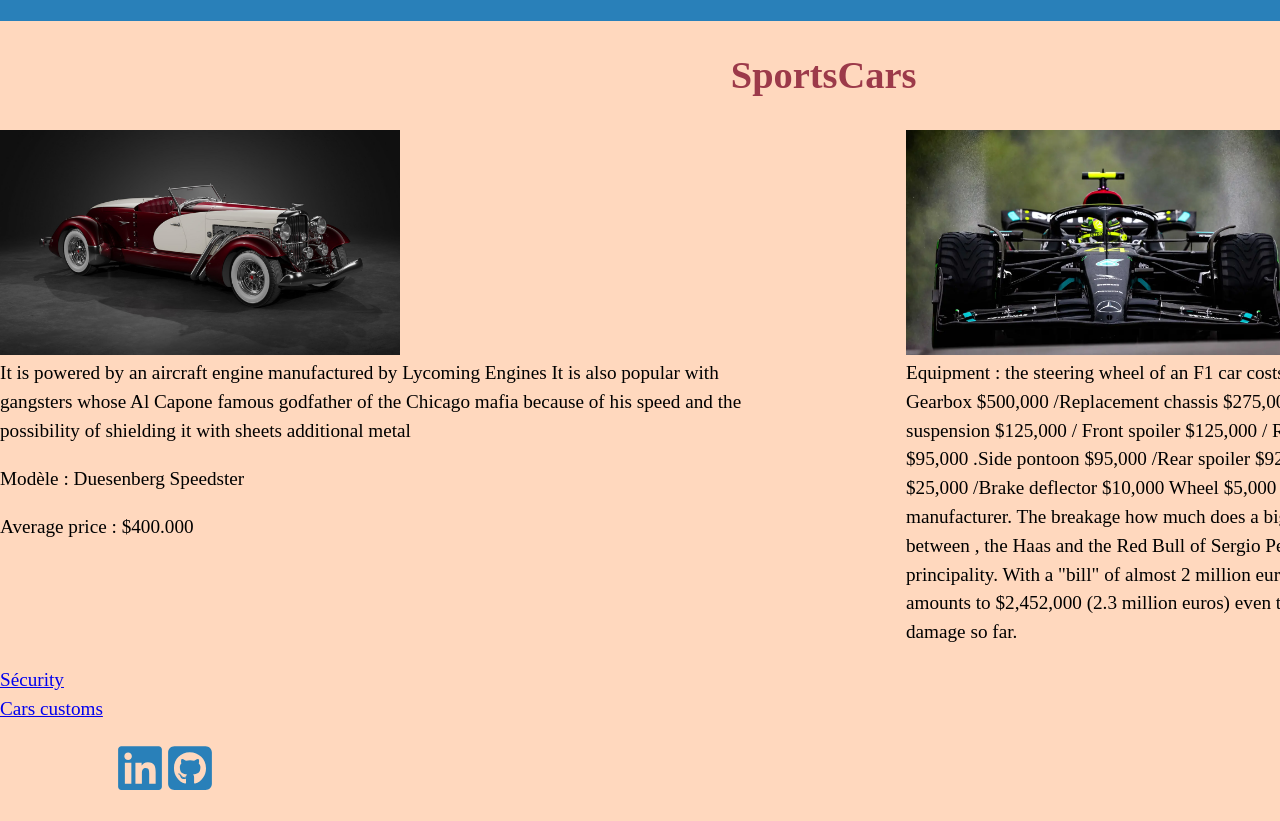
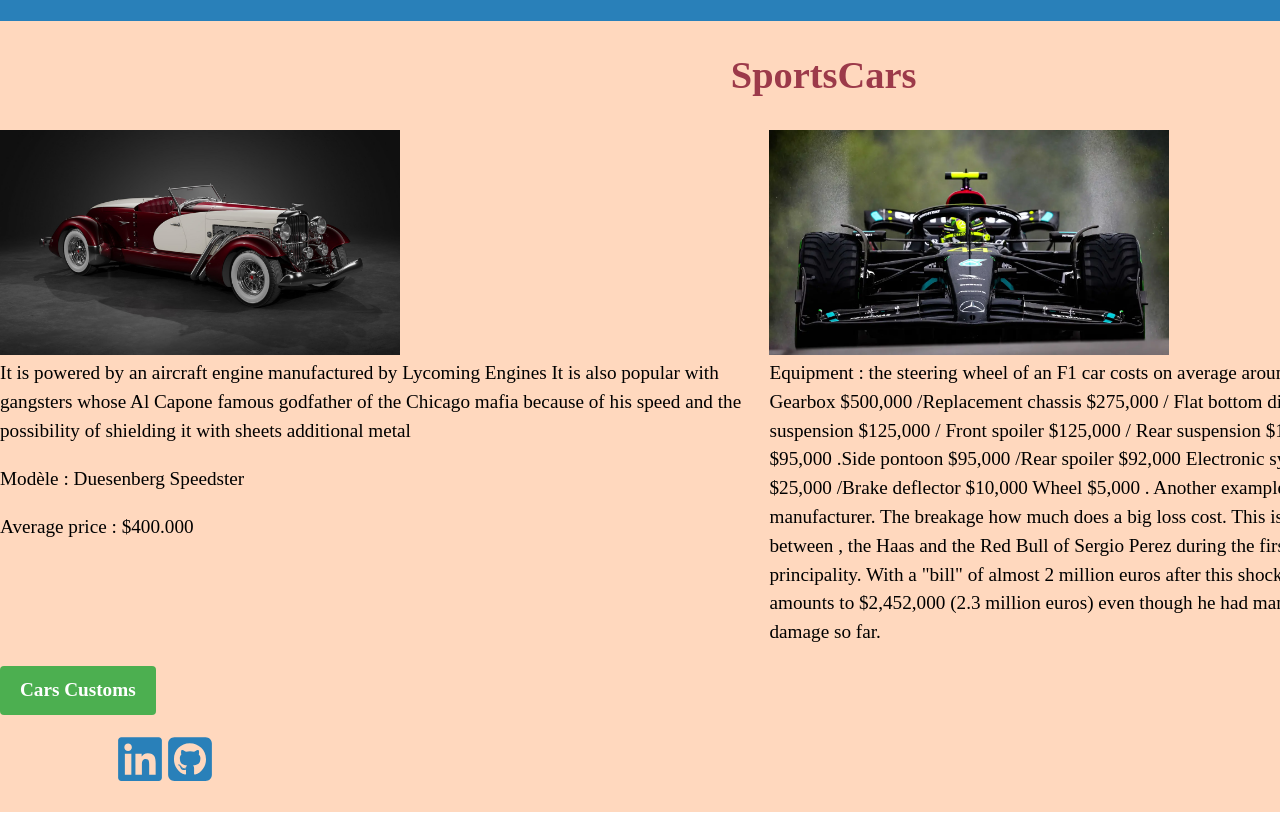
Before and after one commit to WildCodeSchool-2024-02/JS-RemoteFR-Gridception-P3-Cars-Story, a React (Vite) app in the folder client/: page /sports-cars in a window 1280 px wide. Shown: the part 400-1221 px from the top of the page. Built offline with nearby package versions, Linux system fonts and the light colour scheme.

Commit message:
information pages 2

```diff
--- a/client/src/pages/OldandNewCars.jsx
+++ b/client/src/pages/OldandNewCars.jsx
@@ -22,7 +22,7 @@
       description:
         "New Car ,The three-cylinder thermal engine fitted to the BMW i8 produces 170 kW (231 hp) and drives the rear wheels, while the electric machine with a power of 96 kW (131 hp), ",
       description2:
-        " 1.5 HYBRID 374 A - Hybride essence electrique - Boîte automatique",
+        " 1.5 HYBRID 374 A -Gasoline electric hybrid - Automatic transmission ",
       description3:
         "Its new price is 141,950 euros for the coupes and 156,950 euros for the roadster.",
     },
--- a/client/src/pages/SecurityDetails.jsx
+++ b/client/src/pages/SecurityDetails.jsx
@@ -22,7 +22,7 @@
         pollution, noise level
       </p>
 
-      <h2>Crach </h2>
+      <h2>Technical Control in France </h2>
 
       <img src={I4530} alt="" />
     </div>
--- a/client/src/pages/SportsCars.jsx
+++ b/client/src/pages/SportsCars.jsx
@@ -1,5 +1,3 @@
-import { Link } from "react-router-dom";
-
 import "../styles/SportsCars.css";
 
 import duesenberg from "../assets/images/duesenberg-speedster.jpg";
@@ -47,10 +45,11 @@
           far.
         </p>
       </div>
-      <div id="links">
-        <Link to="/sports-cars/1/security">Sécurity</Link>
-        <Link to="/sports-cars/1/tuning">Cars customs</Link>
-      </div>
+
+      <a href="https://www.economie.gouv.fr/dgccrf/Publications/Vie-pratique/Fiches-pratiques/Vehicule-automobile-controle-technique" className="button">Security</a>
+
+      <a href="https://www.mtk-tuning.com/" className="button">Cars Customs</a>
+
     </main>
   );
 }
--- a/client/src/pages/TuningDetails.jsx
+++ b/client/src/pages/TuningDetails.jsx
@@ -1,15 +1,16 @@
 import "../styles/TuningDetails.css";
 
-import bmwi8 from "../assets/images/bmwi8.jpg";
+import DodgeCharger from "../assets/images/DodgeCharger.jpg";
 
 export default function TuningDetails() {
   return (
     <div id="TuningDetailsContainer">
       <h1>TuningDetails</h1>
 
-      <p>TuningDetails Page</p>
+      <p>prices varying from a little over $41,000 to over $108,000,
+        and a horsepower varying from 300 to 807 horsepower</p>
 
-      <img src={bmwi8} alt="" />
+      <img src={DodgeCharger} alt="" />
     </div>
   );
 }
--- a/client/src/styles/SportsCars.css
+++ b/client/src/styles/SportsCars.css
@@ -21,6 +21,19 @@
     flex-direction: column;
   }
 
+  .button {
+    display: inline-block;
+    padding: 10px 20px;
+    background-color: #4CAF50;
+    color: white;
+    text-decoration: none;
+    border-radius: 4px;
+    font-weight: bold;
+  }
+
+  .button:hover {
+    background-color: #45a049;
+  }
   .img-container {
     width: 400px;
     height: 210px;
```
Also changed, not shown: client/src/assets/images/DodgeCharger.jpg (added).
